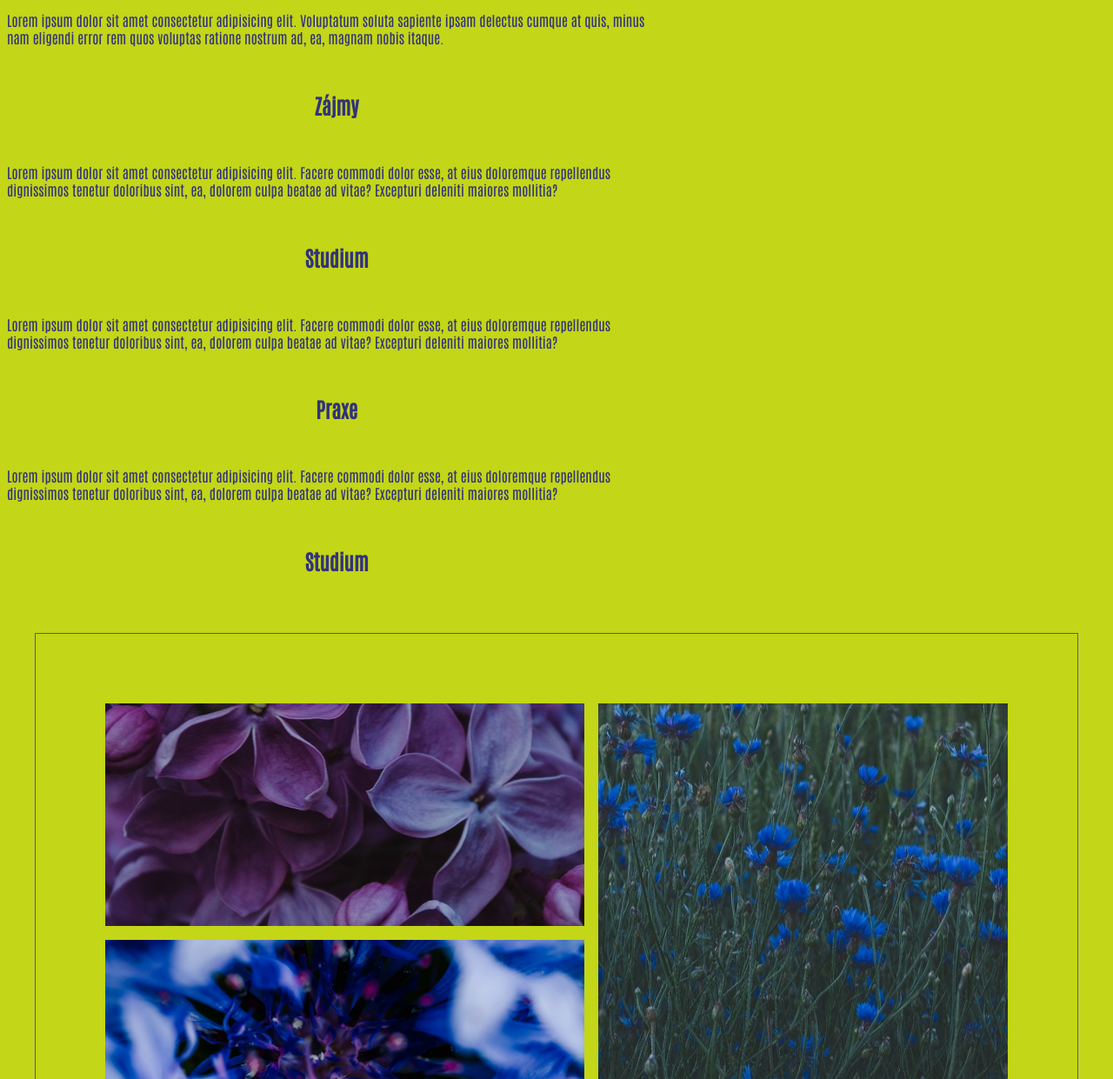
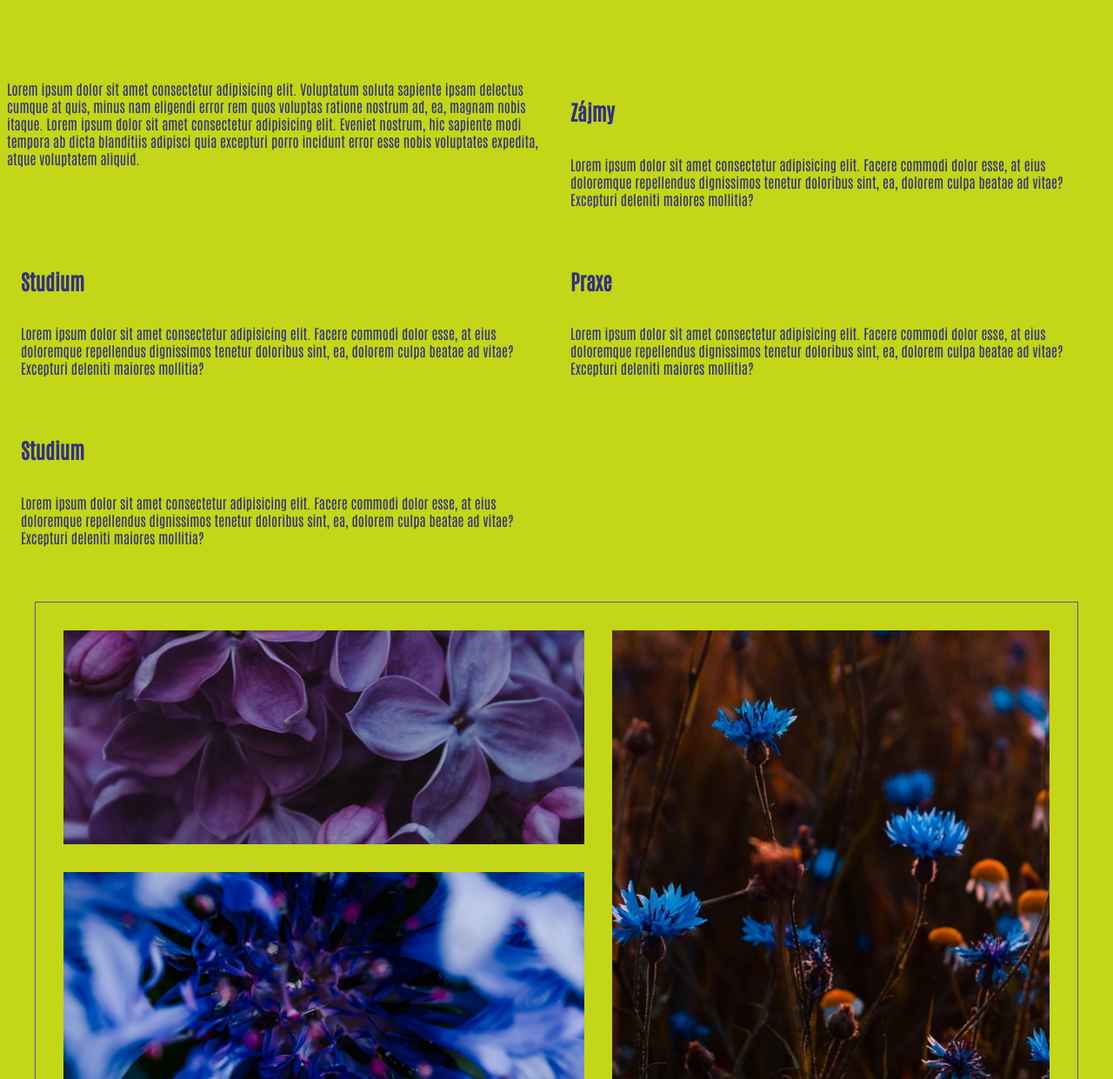
Before and after one commit to Tvorim-Web-od-A-do-Z-2-jaro-2021-Praha/portfolio-projekt-verka-vejrazkova, a plain HTML site: page index.html in a window 1280 px wide. Shown: the part 239-1480 px from the top of the page at 87% size. Drawn offline with Linux system fonts and the light colour scheme.

Commit message:
Odevzdání domácího úkolu 2

```diff
--- a/index.html
+++ b/index.html
@@ -23,30 +23,36 @@
         </li>
     </ul>
 
-    <div class="o-me">
-        <div class="portfolio__item">
-            <h1>O mě</h1>
-        </div>
+
+        <div class="o-me">
+            <div class="portfolio__item">
+                <h1>O mě</h1>
+            </div>
             <div class="portfolio__item portfolio__item--prvni"></div>
-                <p>Lorem ipsum dolor sit amet consectetur adipisicing elit. Voluptatum soluta sapiente ipsam delectus cumque at quis, minus nam eligendi error rem quos voluptas ratione nostrum ad, ea, magnam nobis itaque.</p>
+                <p>Lorem ipsum dolor sit amet consectetur adipisicing elit. Voluptatum soluta sapiente ipsam delectus cumque at quis, minus nam eligendi error rem quos voluptas ratione nostrum ad, ea, magnam nobis itaque. Lorem ipsum dolor sit amet consectetur adipisicing elit. Eveniet nostrum, hic sapiente modi tempora ab dicta blanditiis adipisci quia excepturi porro incidunt error esse nobis voluptates expedita, atque voluptatem aliquid.</p>
 
             <div class="portfolio__item portfolio__item--druhy">
                 <h2>Zájmy</h2>
+                <p>Lorem ipsum dolor sit amet consectetur adipisicing elit. Facere commodi dolor esse, at eius doloremque repellendus dignissimos tenetur doloribus sint, ea, dolorem culpa beatae ad vitae? Excepturi deleniti maiores mollitia?</p>
             </div>
-                <p>Lorem ipsum dolor sit amet consectetur adipisicing elit. Facere commodi dolor esse, at eius doloremque repellendus dignissimos tenetur doloribus sint, ea, dolorem culpa beatae ad vitae? Excepturi deleniti maiores mollitia?</p>
+
             <div class="portfolio__item portfolio__item--treti">
                 <h2>Studium</h2>
+                <p>Lorem ipsum dolor sit amet consectetur adipisicing elit. Facere commodi dolor esse, at eius doloremque repellendus dignissimos tenetur doloribus sint, ea, dolorem culpa beatae ad vitae? Excepturi deleniti maiores mollitia?</p>
             </div>
-                <p>Lorem ipsum dolor sit amet consectetur adipisicing elit. Facere commodi dolor esse, at eius doloremque repellendus dignissimos tenetur doloribus sint, ea, dolorem culpa beatae ad vitae? Excepturi deleniti maiores mollitia?</p>
+
             <div class="portfolio__item portfolio__item--ctvrty">
                 <h2>Praxe</h2>
+                <p>Lorem ipsum dolor sit amet consectetur adipisicing elit. Facere commodi dolor esse, at eius doloremque repellendus dignissimos tenetur doloribus sint, ea, dolorem culpa beatae ad vitae? Excepturi deleniti maiores mollitia?</p>
             </div>
-                <p>Lorem ipsum dolor sit amet consectetur adipisicing elit. Facere commodi dolor esse, at eius doloremque repellendus dignissimos tenetur doloribus sint, ea, dolorem culpa beatae ad vitae? Excepturi deleniti maiores mollitia?</p>
+
             <div class="portfolio__item portfolio__item--paty">
                 <h2>Studium</h2>
+                <p>Lorem ipsum dolor sit amet consectetur adipisicing elit. Facere commodi dolor esse, at eius doloremque repellendus dignissimos tenetur doloribus sint, ea, dolorem culpa beatae ad vitae? Excepturi deleniti maiores mollitia?</p>
             </div>
-        </div>
 
+
+    </div>
 
     <div class="fotografie">
 
--- a/style.css
+++ b/style.css
@@ -1,7 +1,7 @@
 body {
-    color:rgb(50, 50, 124);
+    color:#32327c;
     font-size: 16px;
-    background:rgb(195, 214, 23);
+    background:#c3d617;
     background-size: cover;
     display: grid;
     grid-template-rows: 5rem;
@@ -16,7 +16,8 @@ h1 {
     display: grid;
     grid-template-columns: repeat(3, 1fr);
     place-self: center;
-    background:tomato;
+    background:#ff6347;
+
 }
 
 .menu li {
@@ -30,10 +31,12 @@ h1 {
 }
 
 a:hover, a:active {
-    background-color: rgb(111, 32, 163);
-    color: whitesmoke;
+    background-color: #6f20a3;
+    color: #f5f5f5;
     padding: 1rem;
   }
+
+
 
 .portfolio {
     text-align: center;
@@ -42,29 +45,33 @@ a:hover, a:active {
 .o-me {
     word-wrap: inherit;
     display: grid;
-    grid-template-columns: 60%;
-    grid-template-areas:
-
-
+    padding-top: 2rem;
+    grid-template-columns: 1fr;
+    grid-template-rows: 1fr;
+    align-self: end;
 
 }
+
 .portfolio__item {
     padding: 1rem;
-    display: flex;
-    justify-content: center;
+    display: grid;
+    justify-self: center;
 }
 
+.portfolio__item--prvni {
+    align-self: end;
+}
 
 
 .fotografie {
     display: grid;
-    border: 1px solid rgb(83, 83, 168);
+    border: 1px solid #5353a8;
     margin: 2rem;
-    padding: 5rem;
+    padding: 2rem;
     height: 100vh;
     background-position: center center;
     grid-template-columns: 4rem;
-    gap: 1rem;
+    gap: 2rem;
     grid-template-areas:
         "head head side"
         "main main side"
@@ -84,7 +91,7 @@ a:hover, a:active {
 }
 
 .fotografie__item--druha {
-    background-image: url('images/chrpa-louka.jpg');
+    background-image: url('images/chrpa.jpg');
     grid-area: side;
 }
 
@@ -101,6 +108,7 @@ a:hover, a:active {
 }
 
 .kontakt {
+    display: grid;
     text-align: center;
 }
 
@@ -113,11 +121,23 @@ a:hover, a:active {
 }
 
 .kontakt__social--facebook {
-    background-color: rgb(34, 34, 99);
+    background-color: #222263;
 
 }
 
 .kontakt__social--linkedin {
-    background-color: rgb(83, 83, 168);
+    background-color: #5353a8;
 
 }
+
+@media (min-width: 800px) {
+
+.o-me {
+    display: grid;
+    padding-top: 2rem;
+    grid-template-columns: repeat(2, minmax(1rem, 1fr));
+    grid-template-rows: 1fr 1fr;
+
+}
+
+}
```
